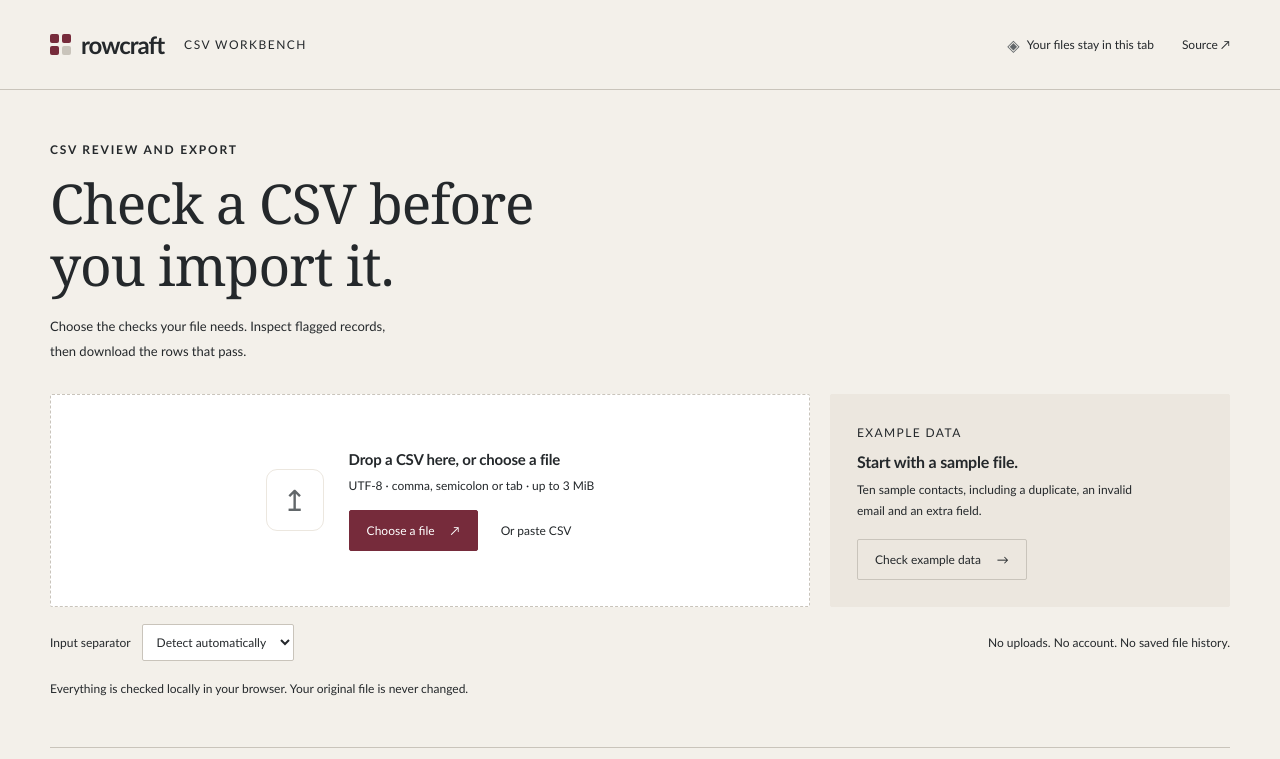
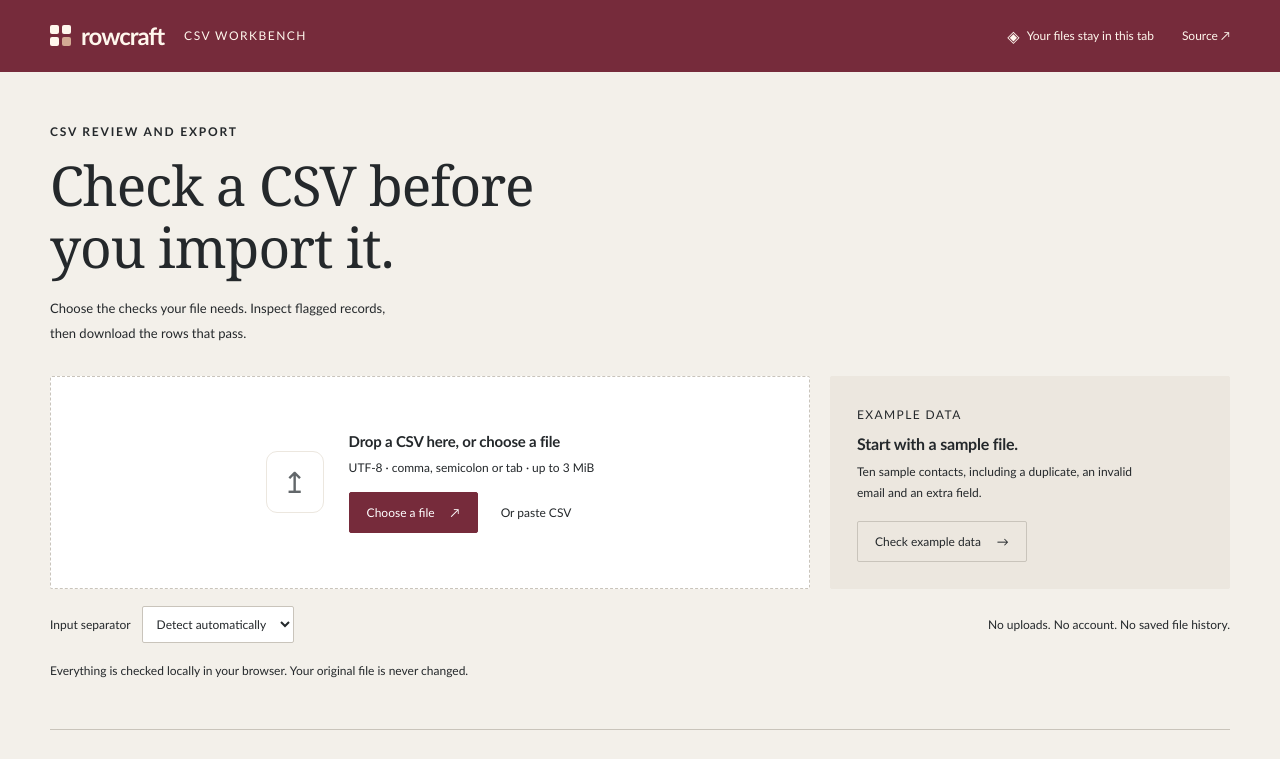
Before and after one commit to ismaeelakin/rowcraft, a plain HTML site: page index.html in a window 1280 px wide. Shown: the top 759 px of the page. Drawn offline with Linux system fonts and the light colour scheme.

Commit message:
Deploy persistent Rowcraft brand header

```diff
--- a/style.css
+++ b/style.css
@@ -985,3 +985,25 @@ h1 {
 .metrics article.warn strong {
   color: #753b20;
 }
+
+.topbar {
+  position: sticky;
+  top: 0;
+  z-index: 10;
+  background: #762b3b;
+  border-bottom-color: #762b3b;
+  min-height: 72px;
+}
+.topbar .brand,
+.topbar .version,
+.topbar .privacy,
+.topbar .privacy > span,
+.topbar > div > a {
+  color: #fff7ed;
+}
+.topbar .logo i {
+  background: #fff7ed;
+}
+.topbar .logo i:last-child {
+  background: #d3aa94;
+}
```
